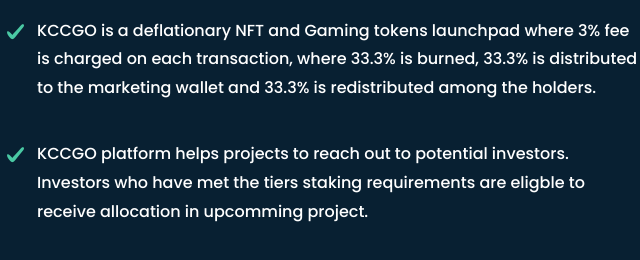
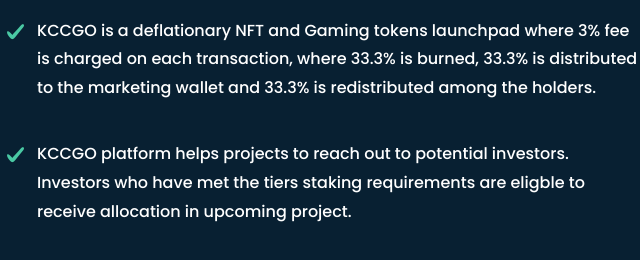
Before and after one commit to gouravmodi/KccGo, a plain HTML site: page index.html in a window 1280 px wide. Shown: the part 908-1168 px from the top of the page, 553-1193 px from the left. Drawn offline with Linux system fonts and the light colour scheme.

Commit message:
Update index.html

```diff
--- a/index.html
+++ b/index.html
@@ -380,7 +380,7 @@ a .button .button1{
                                     </li><br>
                                     <li>
                                         <i class=" flaticon-check-mark" style="color:#4ac9a4;"></i>
-                                        KCCGO platform helps projects to reach out to potential investors. Investors who have met the tiers staking requirements are eligble to receive allocation in upcomming project.
+                                        KCCGO platform helps projects to reach out to potential investors. Investors who have met the tiers staking requirements are eligble to receive allocation in upcoming project.
                                     </li><br>
                                     <li>
                                         <i class=" flaticon-check-mark" style="color:#4ac9a4;"></i>
```
